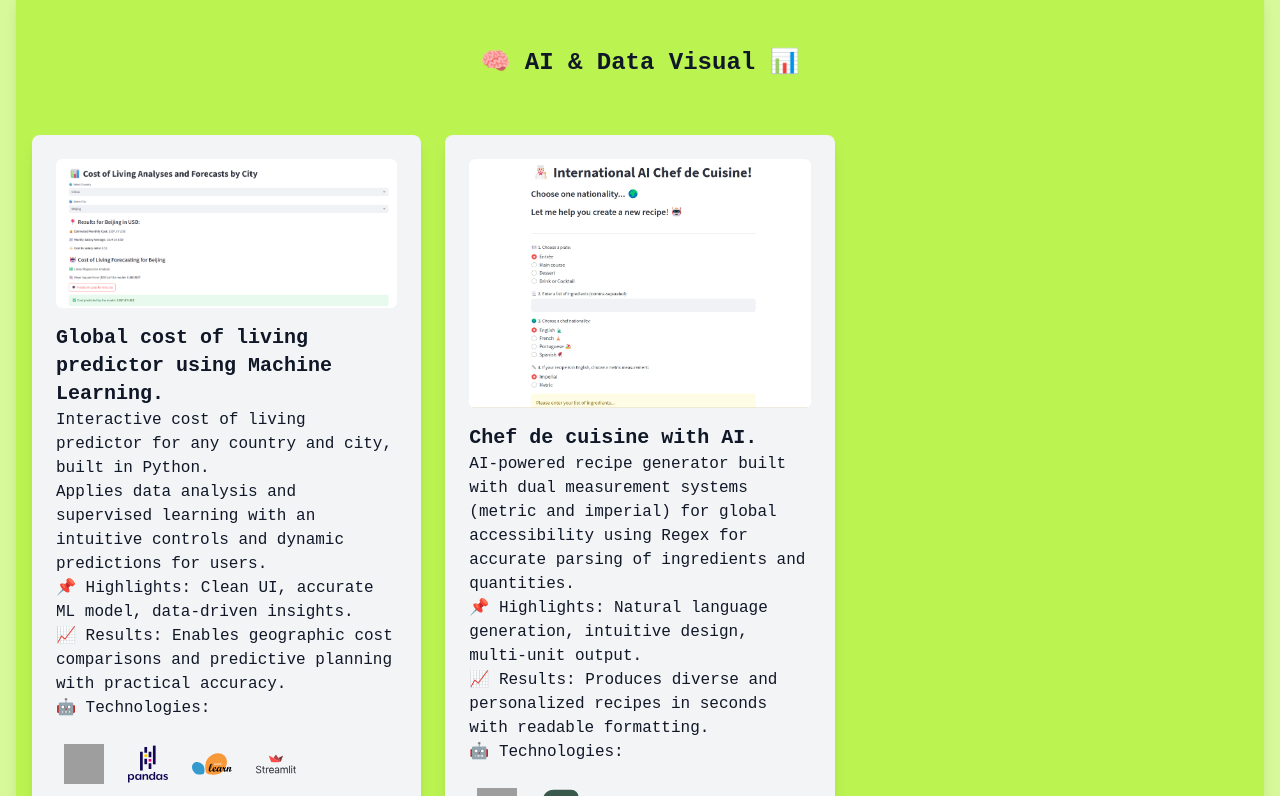
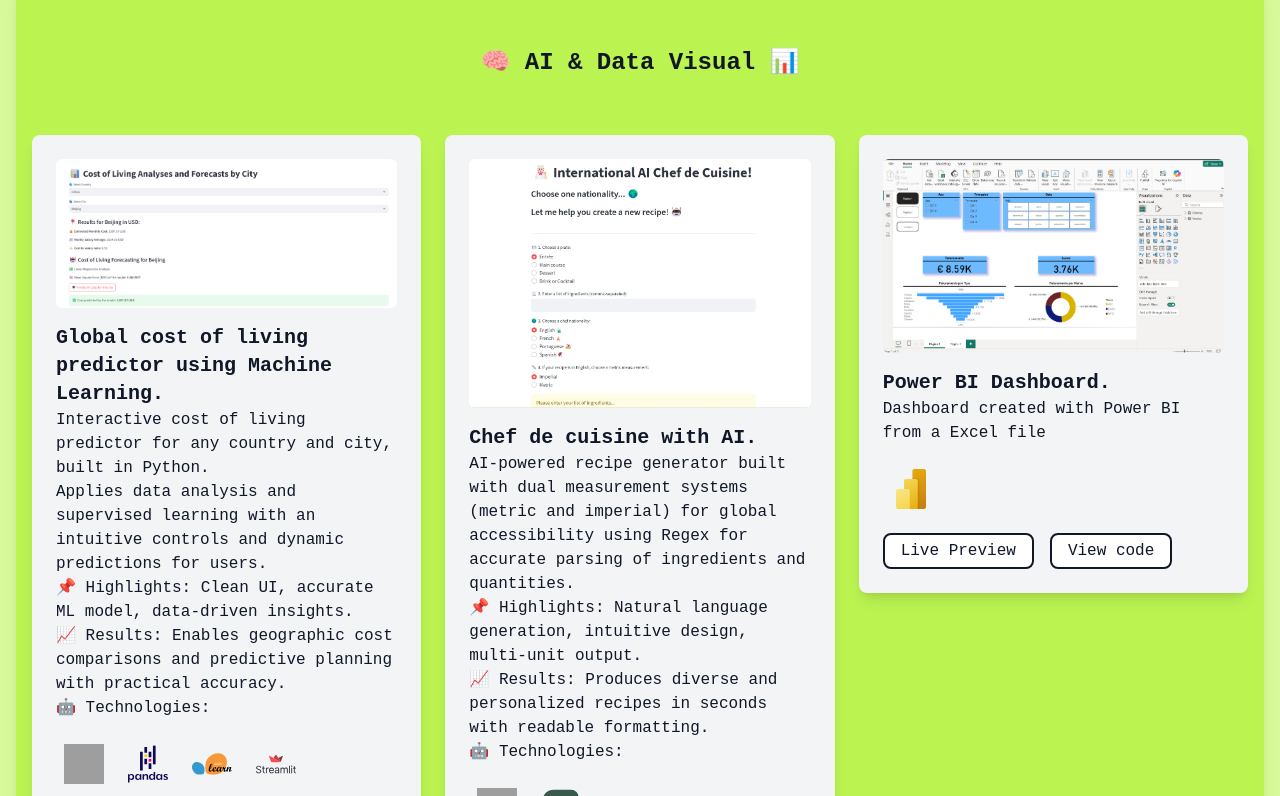
Before and after one commit to alisson-t-bucchi/portfolio-react-js, a React (Vite) app: page / in a window 1280 px wide. Shown: the part 3924-4720 px from the top of the page. Built offline with nearby package versions, Linux system fonts and the light colour scheme; grey boxes are pictures that could not be loaded.

Commit message:
updating data projects

```diff
--- a/src/components/ProjectCards.jsx
+++ b/src/components/ProjectCards.jsx
@@ -22,6 +22,9 @@ import CostOfLivingPredictor from "../assets/images/cost-of-living-ai.webp"
 import AIChefDeCuisine from "../assets/images/ai-chef-de-cuisine.webp"
 import AIChefDeCuisineVideo from "../assets/videos/ai-chef-de-cuisine.mp4"
 //
+import DashboardPowerBI_1 from "../assets/images/DashboardPowerBI-1.png"
+
+
 //import icons//
 import JavaScriptIcon from "../assets/icons/javascript-original.svg"
 import PlaywrightIcon from "../assets/icons/playwright-original.svg"
@@ -44,6 +47,7 @@ import TailwindcssIcon from "../assets/icons/tailwindcss-icon.svg"
 import MySQLIcon from "../assets/icons/mysql-original-wordmark.svg"
 import FirebaseIcon from "../assets/icons/firebase-original-wordmark.svg"
 import PrismaIcon from "../assets/icons/prisma-original-wordmark.svg"
+import PowerBIIcon from "../assets/icons/power-bi-icon.svg"
 
 
 
@@ -219,6 +223,16 @@ const iaProjects = [
         ],
         video: AIChefDeCuisineVideo,
         code: "https://github.com/alisson-t-bucchi/chef_de_cuisine_ai.git"
+    },
+    {
+        id: 3,
+        image: DashboardPowerBI_1,
+        title: "Power BI Dashboard.",
+        description:    "Dashboard created with Power BI from a Excel file",
+        icons: [
+            { icon: PowerBIIcon, name: "Power BI" },
+        ],
+        video: AIChefDeCuisineVideo,
     },
 ];
 
```
Also changed, not shown: src/assets/images/DashboardPowerBI-1.png (added), 1 other file (tests, documents, lock files or other folders).
